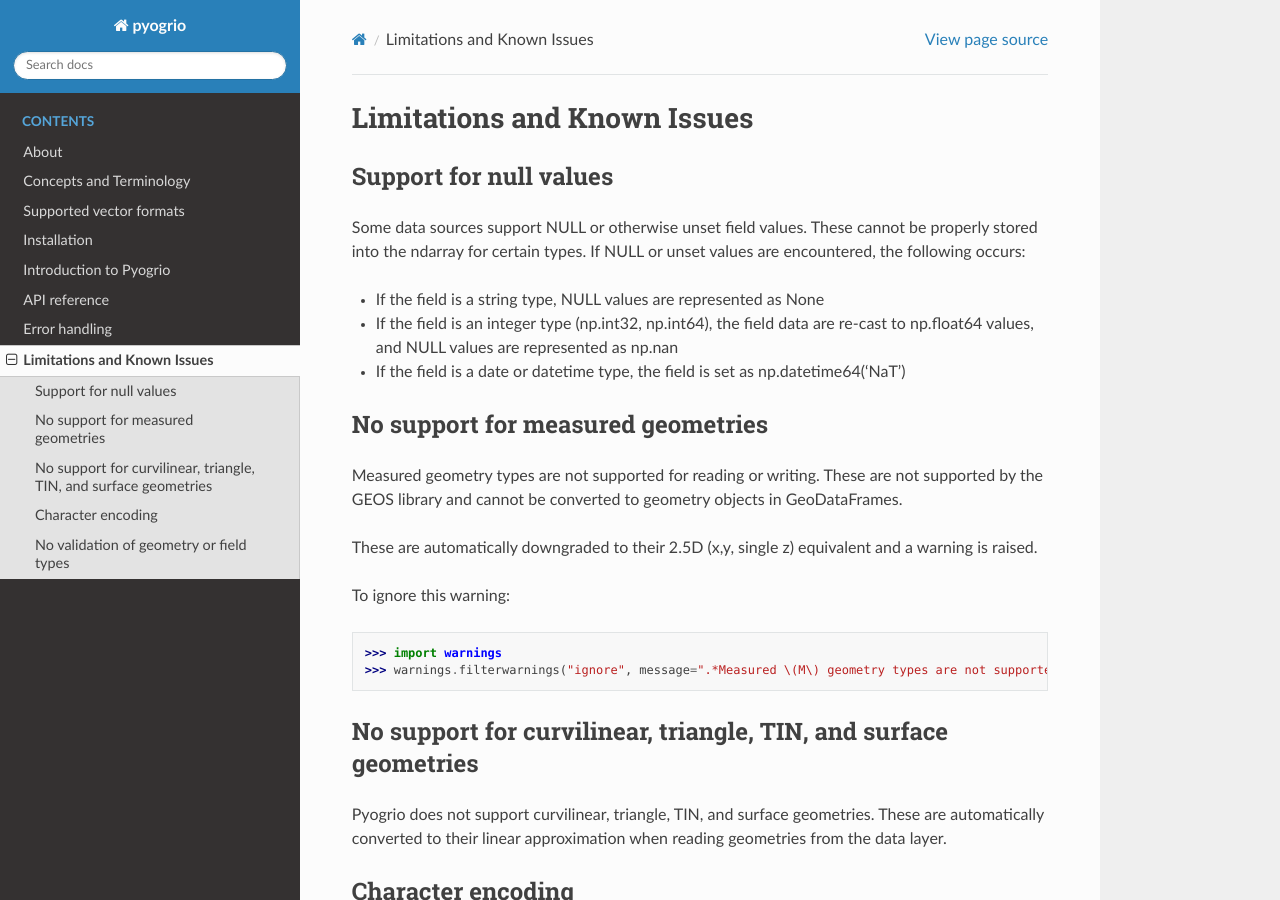
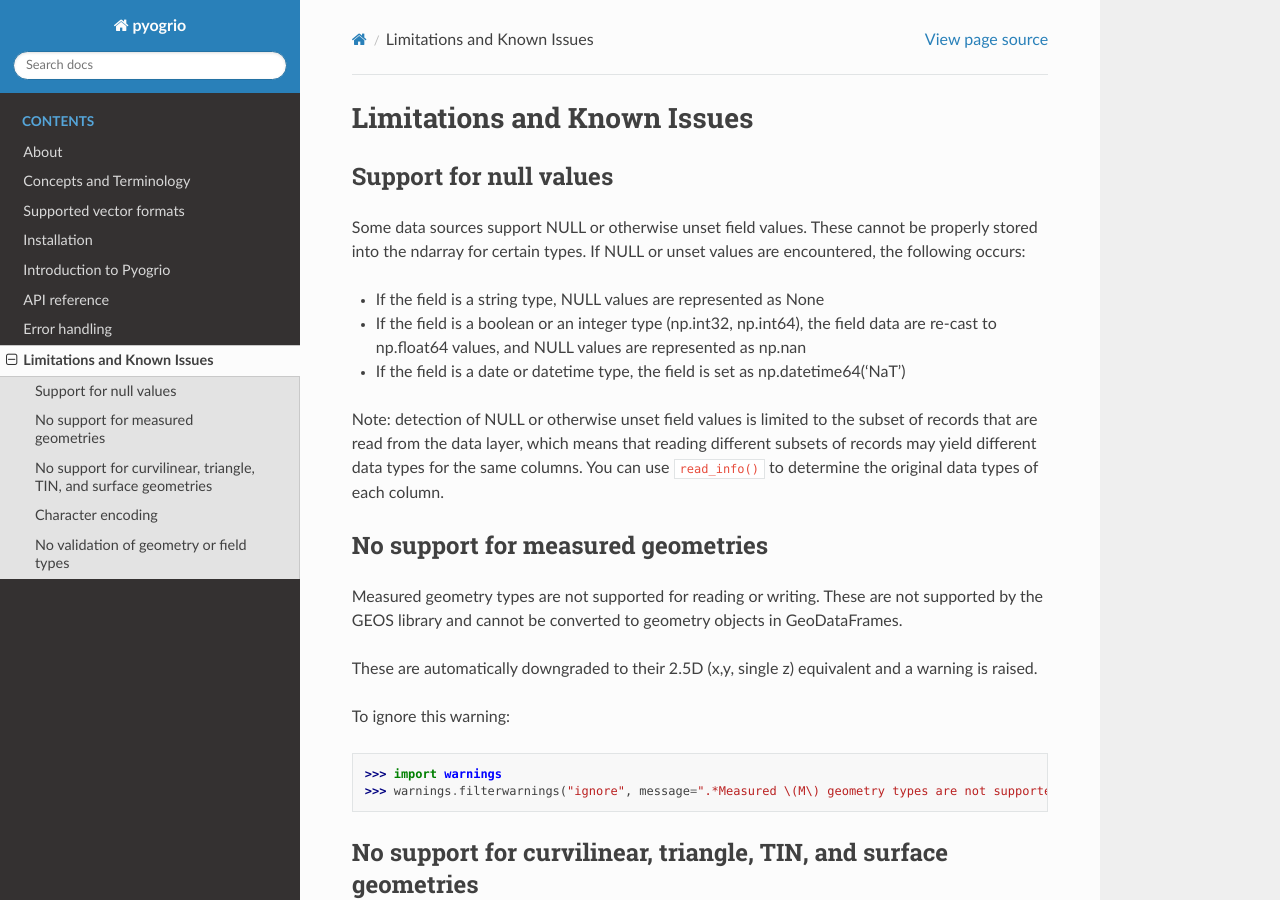
Before and after one commit to geopandas/pyogrio, a Sphinx documentation site: the page built from docs/source/known_issues.md, in a window 1280 px wide and 900 px high. Built offline with Sphinx 7.4.7 and the Read the Docs theme 2.0.0, drawn with Linux system fonts in a browser that asks for light colours.

Commit message:
Handle nulls for additional integer types now present because of GDAL subtypes (#93)

```diff
--- a/docs/source/known_issues.md
+++ b/docs/source/known_issues.md
@@ -2,14 +2,20 @@
 
 ## Support for null values
 
-Some data sources support NULL or otherwise unset field values. These cannot be properly
-stored into the ndarray for certain types. If NULL or unset values are encountered,
-the following occurs:
+Some data sources support NULL or otherwise unset field values. These cannot be
+properly stored into the ndarray for certain types. If NULL or unset values are
+encountered, the following occurs:
 
 -   If the field is a string type, NULL values are represented as None
--   If the field is an integer type (np.int32, np.int64), the field data are
-    re-cast to np.float64 values, and NULL values are represented as np.nan
+-   If the field is a boolean or an integer type (np.int32, np.int64), the field
+    data are re-cast to np.float64 values, and NULL values are represented as
+    np.nan
 -   If the field is a date or datetime type, the field is set as np.datetime64('NaT')
+
+Note: detection of NULL or otherwise unset field values is limited to the subset
+of records that are read from the data layer, which means that reading different
+subsets of records may yield different data types for the same columns. You
+can use `read_info()` to determine the original data types of each column.
 
 ## No support for measured geometries
 
```
Also changed, not shown: 5 other files.
